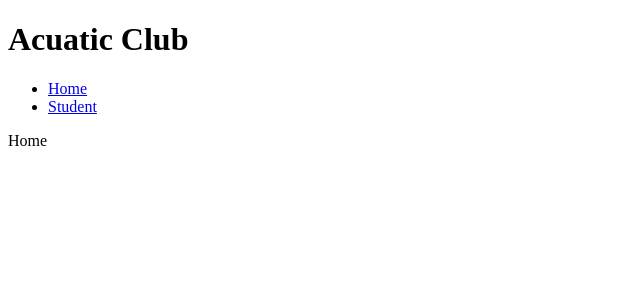
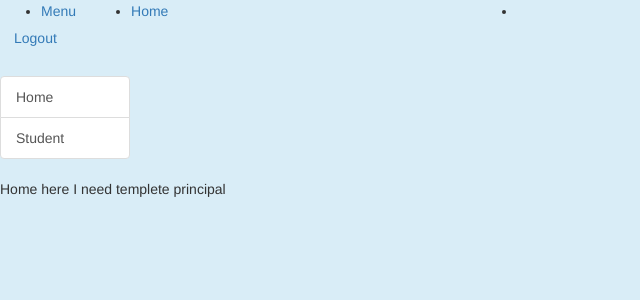
Before and after one commit to playerblade/AcuaticMVC, a PHP site: page / in a window 1280 px wide. Shown: the top 300 px of the page, without its empty margins (0-640 px from the left). Run offline with PHP 8.4, Linux system fonts and the light colour scheme; some libraries are stand-ins or nearby versions.

Commit message:
Inlude style in sidebar full

```diff
--- a/Core/views/app.php
+++ b/Core/views/app.php
@@ -1,19 +1,51 @@
- <!-- here the header -->
 <!DOCTYPE html>
 <html lang="en">
 <head>
     <meta charset="UTF-8">
+    <meta name="viewport" content="width=device-edge, initial-scale=1.0">
+    <meta http-equiv="X-UA-Compatible" content="ie=edge">
+    <link rel="stylesheet" href="../../../AcuaticMVC/node_modules/bootstrap/dist/css/bootstrap.min.css">
+    <link href="../../../AcuaticMVC/node_modules/bootstrap/dist/css/simple-sidebar.css" rel="stylesheet">
     <title>Acuatic Club</title>
 </head>
-<body>
+<body class="bg-info"> <!--PONE IMAGEN SI-->
 
-<h1>Acuatic Club</h1>
+    <header class="navbar navbar-expand navbar-dark flex-column flex-md-row bd-navbar bg-dark">
+        <!-- Menu toogle -->
+        <ul class="navbar-nav bd-navbar-nav flex-row">
+            <li class="nav-item">
+                <a class="nav-link active" id="menu-toggle" href="#" onclick="ga('send', 'event', 'Navbar', 'Community links', 'Bootstrap');">Menu</a>
+                <!-- ../../menuAdmin/menu.php -->
+            </li>
+        </ul>
+        <!-- <p class="text-dark">----------------------</p> -->
+        <!-- fin menu toogle -->
+        <div class="col-xs-6 col-sm-4">
+            <ul class="navbar-nav bd-navbar-nav flex-row">
+            <li class="nav-item">
+                <a class="nav-link active" href="#" onclick="ga('send', 'event', 'Navbar', 'Community links', 'Bootstrap');">Home</a>
+            </li>
+            </ul>
+        </div>
 
-<?php
-    include("menu.php");
-    include($template);
-?>
+        <li   class="form-inline my-2 my-lg-0  ml-auto"> </li>
+        <!-- LOGOUT -->
+        <form class="form-inline my-2 my-lg-0 "><!--ml-auto-->
 
-</body>
+                <a class="btn btn-outline-info my-2 my-sm-0 " href="#">
+                        Logout
+                </a>
+        </form>
+    </header>
+
+    <?php
+        include("menu.php");
+        //include($template);
+    ?>
+
+    <script src="../../../AcuaticMVC/node_modules/jquery/dist/jquery.slim.min.js"></script>
+    <script src="../../../AcuaticMVC/node_modules/popper.js/umd/popper.min.js"></script>
+    <script src="../../../AcuaticMVC/node_modules/bootstrap/dist/js/bootstrap.min.js" ></script>
+
+    </body>
 </html>
-<!-- here the footer -->
--- a/Core/views/menu.php
+++ b/Core/views/menu.php
@@ -1,13 +1,27 @@
-<ul>
-    <li>
-        <a href="<?= Route::link("") ?>">
-            Home
-        </a>
-    </li>
-    <li>
-        <a href="<?= Route::link("/student") ?>">
-            Student
-        </a>
-    </li>
+<div class="d-flex" id="wrapper">
+    <!-- Sidebar -->
+    <div class="bg-dark border-dark" id="sidebar-wrapper">
+        <div class="list-group list-group-flush" style="width: 13rem;">
+            <a href="<?= Route::link("") ?>" class="list-group-item list-group-item-action bg-dark text-light">
+                Home
+            </a>
+            <a href="<?= Route::link("/student") ?>" class="list-group-item list-group-item-action bg-dark text-light">
+                Student
+            </a>
+        </div>
+    </div>
+    <!-- /#sidebar-wrapper -->
+    <?php
+        include($template); /// THIS VERY IMPORTANT "NO TUCH ME"
+    ?>
+  </div>
 
-</ul>
+  <script src="../../../AcuaticMVC/node_modules/jquery/dist/jquery.min.js"></script>
+  <script src="../../../AcuaticMVC/node_modules/bootstrap/dist/js/bootstrap.bundle.min.js"></script>
+
+  <script>
+    $("#menu-toggle").click(function(e) {
+      e.preventDefault();
+      $("#wrapper").toggleClass("toggled");
+    });
+  </script>
--- a/Home/views/index.php
+++ b/Home/views/index.php
@@ -1 +1 @@
-Home
+Home here I need templete principal
--- a/Student/Student.php
+++ b/Student/Student.php
@@ -12,14 +12,14 @@ class Student
 
     function all()
     {
-        $sql = "SELECT * FROM estudiante WHERE delete_at IS NULL;"; //I need Make in Data Base
+        $sql = "SELECT * FROM estudiante WHERE deleted_at IS NULL;"; //I need Make in Data Base
         $stm  = $this->db->prepare($sql);
         $stm->execute();
         return $data = $stm->fetchAll();
     }
     function get($id)
     {
-        $sql = "SELECT * FROM estudiante WHERE idEstudiante = :id AND delete_at IS NULL"; //aux= deleted_at
+        $sql = "SELECT * FROM estudiante WHERE id = :id AND deleted_at IS NULL"; //aux= deleted_at
         $stm = $this->db->prepare($sql);
         $stm->bindParam(":id",$id);
         $stm->execute();
@@ -32,8 +32,8 @@ class Student
     }
     function add($data)
     {
-        $sql = "INSERT INTO student(ciEstudiante,primerNombre,fechaNacimiento)
-                VALUES (:ciEstudiante,:primerNombre,:fechaNacimiento)";
+        $sql = "INSERT INTO estudiante(ciEstudiante,primerNombre,fechaNacimiento)
+                VALUES (:ciEstudiante,:primerNombre,:fechaNacimiento);";
         $stm = $this->db->prepare($sql);
         $stm->bindParam(":ciEstudiante",$data['ciEstudiante']);
         $stm->bindParam(":primerNombre",$data['primerNombre']);
@@ -44,7 +44,7 @@ class Student
     }
     function update($id,$data, $nullOveride = false)
     {
-        $sql = "UPDATE estudiante SET primerNombre = :name WHERE idEstudiante = :id;";
+        $sql = "UPDATE estudiante SET primerNombre = :name WHERE id = :id;";
         $stm = $this->db->prepare($sql);
         $stm->bindParam(":name",$data['primerNombre']);
         $stm->bindParam(":id",$id);
@@ -52,7 +52,7 @@ class Student
     }
     function delete($id)
     {
-        $sql = "UPDATE estudiante SET delete_at=NOW() WHERE idEstudiante = :id;";
+        $sql = "UPDATE estudiante SET deleted_at=NOW() WHERE id = :id;";
         $stm = $this->db->prepare($sql);
         $stm->bindParam(":id",$id);
         $stm->execute();
--- a/Student/views/show.php
+++ b/Student/views/show.php
@@ -1,9 +1,9 @@
 <h2>
     Student Detail
-    <a href="<?= Route::link("/student/{$student['idEstudiante']}/edit")?>">[Edit]</a>
+    <a href="<?= Route::link("/student/{$student['id']}/edit")?>">[Edit]</a>
 </h2>
 <strong>Id:</strong>
-<?= $student['idEstudiante'] ?>
+<?= $student['id'] ?>
 <br>
 <strong>Name:</strong>
 <?= $student['primerNombre']?>
--- a/index.php
+++ b/index.php
@@ -7,10 +7,18 @@ Route::get('/','\\Home\\Controller@index');
 Route::get('/student','\\Student\\Controller@index');
 
 Route::get('/student/create','\\Student\\Controller@create');  //create
-//store
+Route::post('/student/store','\\Student\\Controller@store');
 Route::get('/student/{id}/show','\\Student\\Controller@show'); //show
 Route::get('/student/{id}/edit','\\Student\\Controller@edit');
 Route::post('/student/{id}/update','\\Student\\Controller@update');
 Route::get('/student/{id}/delete','\\Student\\Controller@delete');
 
+//I need controller student
+
+//fin Students
+
+
+
+
+
 throw new Error("Route is not defined!");
```
Also changed, not shown: Instructor/Controller.php (added, +8 -0 lines), Student/views/index.php (+21 -18 lines), Instructor/Instructor.php (added), functiones.php (line endings or trailing spaces).
